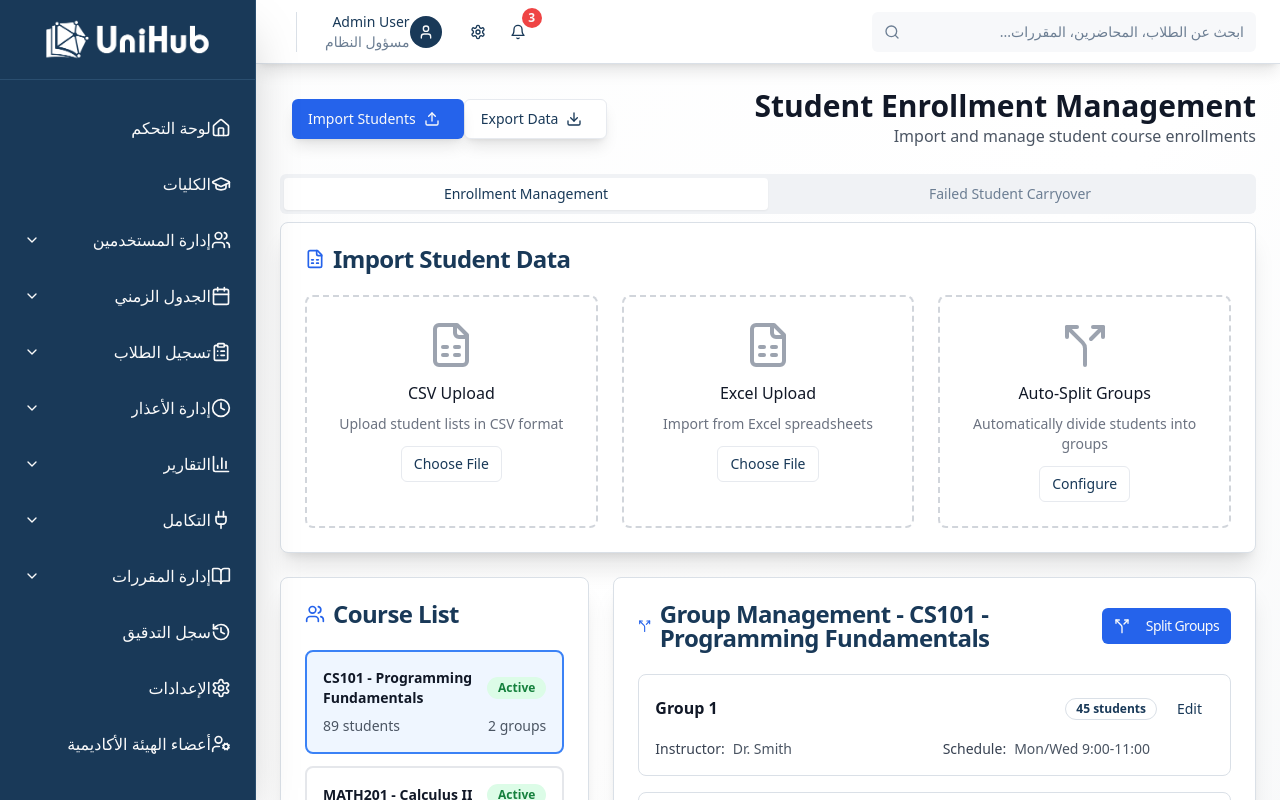
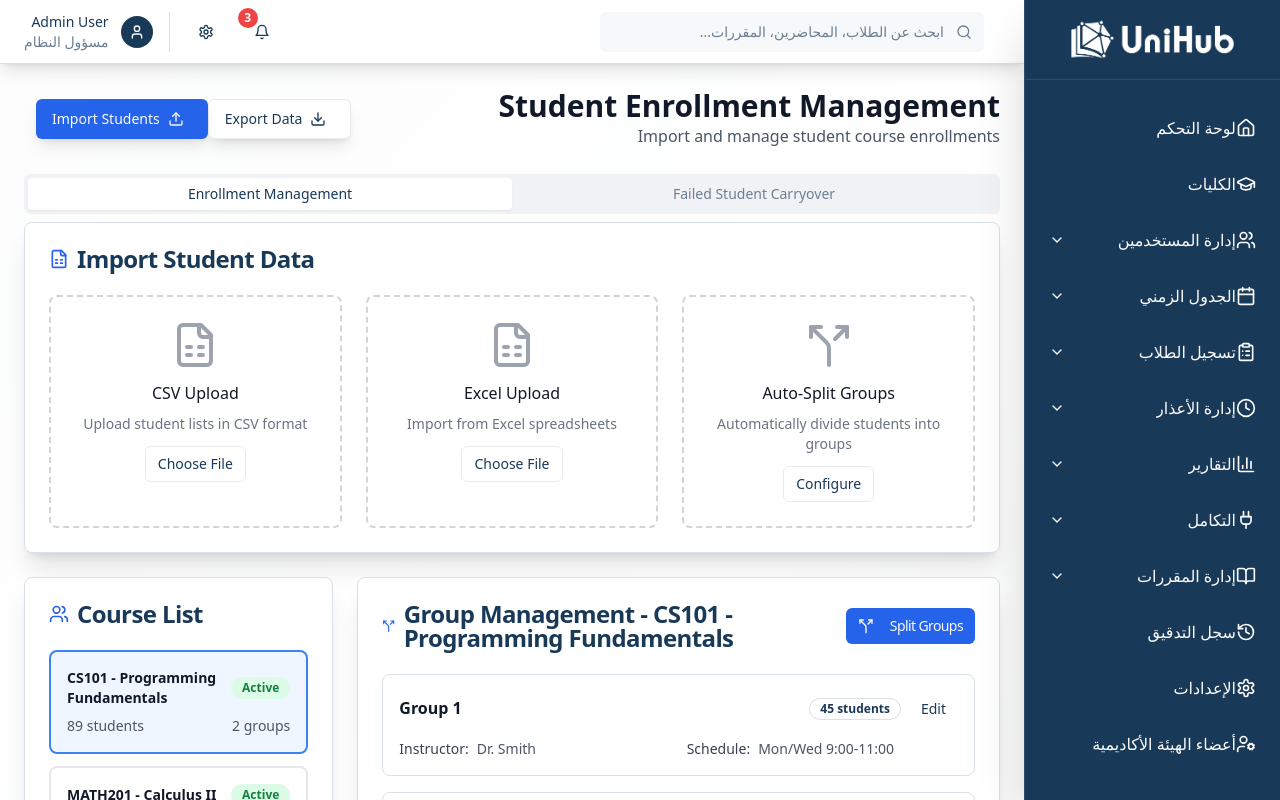
Before and after one commit to Alaa-Hussein002/unihub-nexus-admin-portal, a React (Vite) app: page /enrollment in a window 1280 px wide. Shown: the top 800 px of the page. Built offline with nearby package versions, Linux system fonts and the light colour scheme.

Commit message:
Refactor: Mirror layout to RTL

```diff
--- a/src/components/layout/AdminLayout.tsx
+++ b/src/components/layout/AdminLayout.tsx
@@ -40,7 +40,7 @@ export function AdminLayout({ children }: AdminLayoutProps) {
 
       <div className={cn(
         "flex-1 flex flex-col transition-all duration-300 min-w-0",
-        !isMobile && sidebarOpen ? "ml-64" : !isMobile ? "ml-16" : "ml-0"
+        !isMobile && sidebarOpen ? "mr-64" : !isMobile ? "mr-16" : "mr-0"
       )}>
         <TopBar onMenuToggle={() => setSidebarOpen(!sidebarOpen)} />
         <main className="flex-1 p-3 sm:p-4 md:p-6 overflow-auto">
--- a/src/components/layout/Sidebar.tsx
+++ b/src/components/layout/Sidebar.tsx
@@ -146,7 +146,7 @@ export function Sidebar({ isOpen, onToggle, isMobile = false }: SidebarProps) {
 
   return (
     <div className={cn(
-      "fixed left-0 top-0 h-full bg-sidebar shadow-2xl z-40 transition-all duration-300 border-r border-sidebar-border flex flex-col",
+      "fixed right-0 top-0 h-full bg-sidebar shadow-2xl z-40 transition-all duration-300 border-l border-sidebar-border flex flex-col",
       isOpen ? "w-64" : isMobile ? "w-0 overflow-hidden" : "w-16",
       isMobile && "z-50"
     )}>
@@ -177,7 +177,7 @@ export function Sidebar({ isOpen, onToggle, isMobile = false }: SidebarProps) {
               >
                 <Link
                   to={item.href}
-                  className="flex items-center space-x-2 sm:space-x-3 flex-1 min-w-0"
+                  className="flex items-center space-x-reverse space-x-2 sm:space-x-3 flex-1 min-w-0"
                   onClick={(e) => {
                     if (item.subItems) {
                       e.preventDefault();
@@ -210,7 +210,7 @@ export function Sidebar({ isOpen, onToggle, isMobile = false }: SidebarProps) {
 
               {/* Sub Items */}
               {(isOpen || isMobile) && item.subItems && expandedItems.includes(item.title) && (
-                <div className="ml-4 sm:ml-6 mt-1 sm:mt-2 space-y-1">
+                <div className="mr-4 sm:mr-6 mt-1 sm:mt-2 space-y-1">
                   {item.subItems.map((subItem) => (
                     <Link
                       key={subItem.href}
--- a/src/components/layout/TopBar.tsx
+++ b/src/components/layout/TopBar.tsx
@@ -15,7 +15,7 @@ export function TopBar({ onMenuToggle }: TopBarProps) {
 
   return (
     <header className="h-16 bg-card shadow-lg border-b border-border flex items-center justify-between px-6">
-      <div className="flex items-center space-x-4">
+      <div className="flex items-center space-x-reverse space-x-4">
         <Button
           variant="ghost"
           size="icon"
@@ -26,21 +26,21 @@ export function TopBar({ onMenuToggle }: TopBarProps) {
         </Button>
 
         <div className="relative w-96 max-lg:hidden">
-          <Search className="absolute left-3 top-1/2 transform -translate-y-1/2 w-4 h-4 text-muted-foreground" />
+          <Search className="absolute right-3 top-1/2 transform -translate-y-1/2 w-4 h-4 text-muted-foreground" />
           <Input
             placeholder="ابحث عن الطلاب، المحاضرين، المقررات..."
             value={searchQuery}
             onChange={(e) => setSearchQuery(e.target.value)}
-            className="pl-10 bg-muted/50 border-0 focus:bg-background focus:shadow-md transition-all duration-200"
+            className="pr-10 bg-muted/50 border-0 focus:bg-background focus:shadow-md transition-all duration-200"
           />
         </div>
       </div>
 
-      <div className="flex items-center space-x-4">
+      <div className="flex items-center space-x-reverse space-x-4">
 
         <Button variant="ghost" size="icon" className="relative hover:bg-accent">
           <Bell className="w-5 h-5" />
-          <Badge className="absolute -top-1 -right-1 w-5 h-5 flex items-center justify-center p-0 bg-destructive">
+          <Badge className="absolute -top-1 -left-1 w-5 h-5 flex items-center justify-center p-0 bg-destructive">
             3
           </Badge>
         </Button>
@@ -49,7 +49,7 @@ export function TopBar({ onMenuToggle }: TopBarProps) {
           <Settings className="w-5 h-5" />
         </Button>
 
-        <div className="flex items-center space-x-3 pl-4 border-l border-border">
+        <div className="flex items-center space-x-reverse space-x-3 pr-4 border-r border-border">
           <div className="w-8 h-8 bg-primary rounded-full flex items-center justify-center">
             <User className="w-4 h-4 text-primary-foreground" />
           </div>
```
